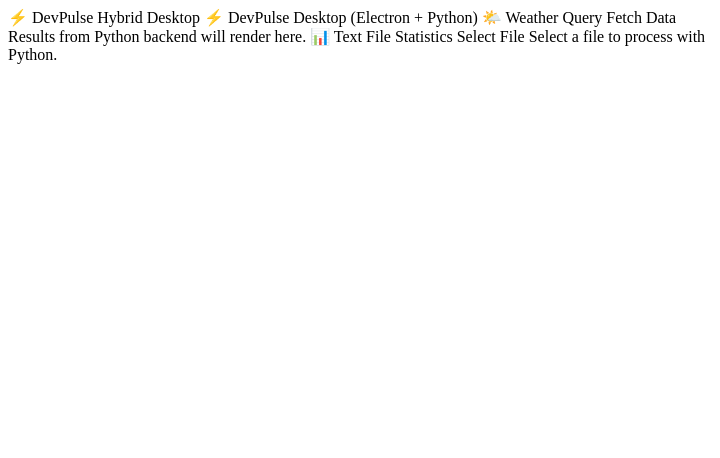
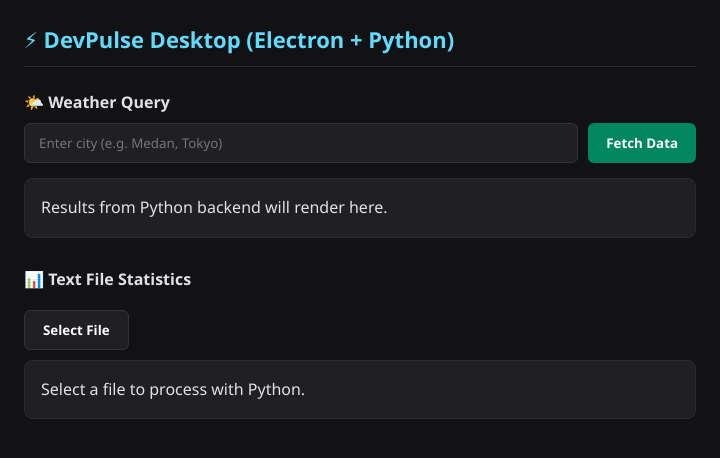
Before and after one commit to susenayw/CLI-Tool, an Electron app: page devpulse-cli/src/index.html in a window 720 px wide. Drawn offline with Linux system fonts and the light colour scheme.

Commit message:
Now a functioning app

```diff
--- a/devpulse-cli/src/index.html
+++ b/devpulse-cli/src/index.html
@@ -1,23 +1,32 @@
-⚡ DevPulse Hybrid Desktop
+<!DOCTYPE html>
+<html lang="en">
+<head>
+  <meta charset="UTF-8" />
+  <title>⚡ DevPulse Hybrid Desktop</title>
+  <link rel="stylesheet" href="styles.css" />
+</head>
+<body>
+  <header>
+    <h1>⚡ DevPulse Desktop (Electron + Python)</h1>
+  </header>
 
+  <section>
+    <h3>🌤️ Weather Query</h3>
+    <div class="input-group">
+      <input type="text" id="city-input" placeholder="Enter city (e.g. Medan, Tokyo)" />
+      <button id="get-weather-btn">Fetch Data</button>
+    </div>
+    <div id="weather-card" class="card">
+      <p>Results from Python backend will render here.</p>
+    </div>
+  </section>
 
+  <section style="margin-top: 30px;">
+    <h3>📊 Text File Statistics</h3>
+    <button id="select-stats-file" style="background:#202024; border:1px solid #323238; margin-top:10px;">Select File</button>
+    <div id="stats-card" class="card">Select a file to process with Python.</div>
+  </section>
 
-
-    ⚡ DevPulse Desktop (Electron + Python)
-
-
-
-    🌤️ Weather Query
-
-
-      Fetch Data
-
-
-      Results from Python backend will render here.
-
-
-
-
-    📊 Text File Statistics
-    Select File
-    Select a file to process with Python.
+  <script src="renderer.js"></script>
+</body>
+</html>
--- /dev/null
+++ b/devpulse-cli/src/styles.css
@@ -0,0 +1,73 @@
+* {
+  box-sizing: border-box;
+  margin: 0;
+  padding: 0;
+  font-family: 'Segoe UI', Tahoma, Geneva, Verdana, sans-serif;
+}
+
+body {
+  background-color: #121214;
+  color: #e1e1e6;
+  padding: 24px;
+}
+
+header {
+  border-bottom: 1px solid #29292e;
+  padding-bottom: 12px;
+  margin-bottom: 24px;
+}
+
+h1 {
+  font-size: 22px;
+  color: #61dafb;
+}
+
+h3 {
+  font-size: 16px;
+  margin-bottom: 10px;
+}
+
+.input-group {
+  display: flex;
+  gap: 10px;
+  margin-top: 10px;
+  margin-bottom: 15px;
+}
+
+input {
+  flex: 1;
+  padding: 10px 14px;
+  background: #202024;
+  border: 1px solid #323238;
+  color: #fff;
+  border-radius: 6px;
+  outline: none;
+}
+
+input:focus {
+  border-color: #61dafb;
+}
+
+button {
+  padding: 10px 18px;
+  background: #00875f;
+  border: none;
+  color: white;
+  border-radius: 6px;
+  cursor: pointer;
+  font-weight: bold;
+  transition: background 0.2s;
+}
+
+button:hover {
+  background: #00b37e;
+}
+
+.card {
+  background: #202024;
+  border: 1px solid #29292e;
+  border-radius: 8px;
+  padding: 16px;
+  margin-top: 10px;
+  line-height: 1.6;
+}
```
Also changed, not shown: 1 other file.
